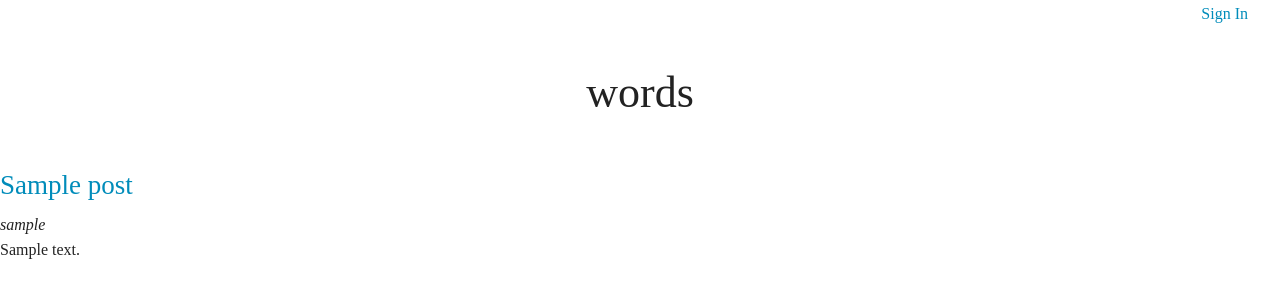
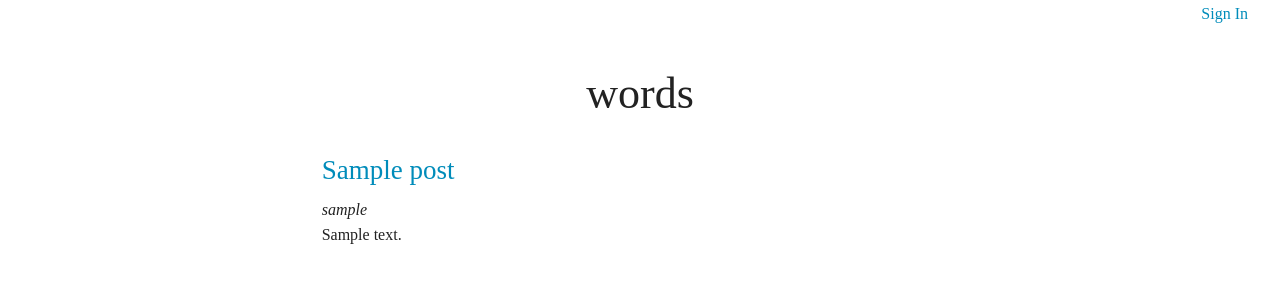
Before and after one commit to ericmok/djangosimpleblog, a Django app: page / in a window 1280 px wide. Shown: the top 300 px of the page. Run offline with Django 3.2, Linux system fonts and the light colour scheme; tables that the repository leaves empty hold one stand-in row (values such as "Sample post").

Commit message:
Changed layouts and css

```diff
--- a/static/djangoblog/scss/_layout.scss
+++ b/static/djangoblog/scss/_layout.scss
@@ -1,6 +1,8 @@
 .main-header
 {
-    padding: 2rem;
+    //padding: 2rem;
+    @include leader(1.5);
+    @include trailer(1);
 }
 
 .main-nav
--- a/static/djangoblog/scss/_settings.scss
+++ b/static/djangoblog/scss/_settings.scss
@@ -64,9 +64,11 @@
 // If you want your base font-size to be different and not have it affect the grid breakpoints,
 // set $rem-base to $base-font-size and make sure $base-font-size is a px value.
 // $base-font-size: 100%;
+$base-font-size: 16px;
 
 // The $base-font-size is 100% while $base-line-height is 150%
 // $base-line-height: 150%;
+$base-line-height: 24px;
 
 // We use this to control whether or not CSS classes come through in the gem files.
 $include-html-classes: true;
--- a/static/djangoblog/scss/app.scss
+++ b/static/djangoblog/scss/app.scss
@@ -4,6 +4,8 @@
 @import "compass";
 @import "layout";
 @import "modules";
+
+@include establish-baseline;
 
 // Or selectively include components
 // @import
--- a/templates/blogs/posts_list.html
+++ b/templates/blogs/posts_list.html
@@ -2,12 +2,14 @@
 
 {% block content %}
     {% for post in posts %}
-        <div class="">
+    <div class="row">
+        <div class="small-12 medium-8 medium-centered columns">
             <h3><a href="{% url 'posts-detail' post.slug %}">{{ post.title }}</a></h3>
             <address>{{ post.author.username }}</address>
             <p>
                 {{post.editions.first.text}}
             </p>
         </div>
+    </div>
     {% endfor %}
 {% endblock %}
--- a/templates/users/sign_in.html
+++ b/templates/users/sign_in.html
@@ -32,7 +32,7 @@
                 </div>
                 <div>
                     <input class="binary-choice button round" type="submit" value="Sign In" />
-                    <a class="binary-choice button round secondary" href="{% url 'users-signin' %}">Register</a>
+                    <a class="binary-choice button round secondary" href="{% url 'users-register' %}">Register</a>
                 </div>
                 <input type="hidden" name="next" value="{{ next }}" />
             </form>
```
Also changed, not shown: static/djangoblog/scss/blogs/posts_list.scss (added), static/djangoblog/stylesheets/app.css, static/djangoblog/stylesheets/blogs/posts_list.css (added), 1 other file.
